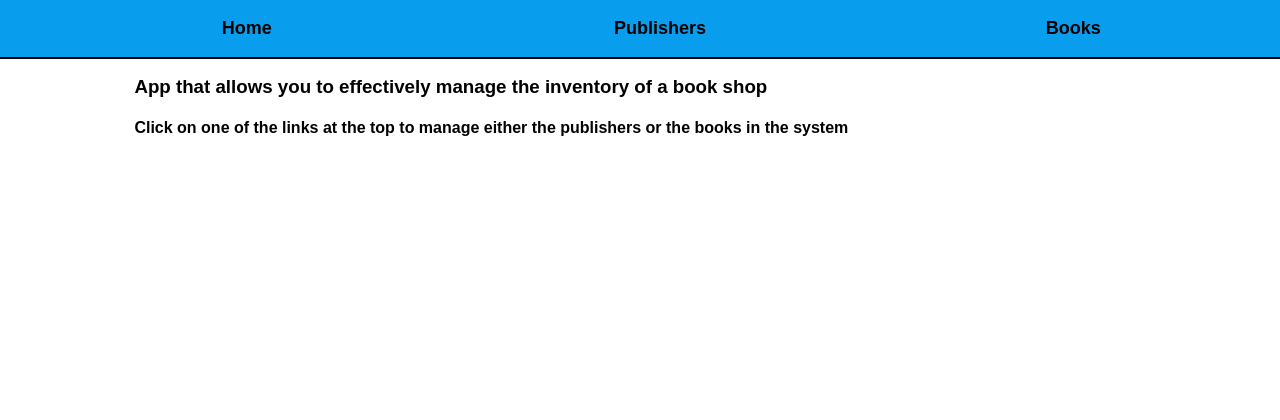
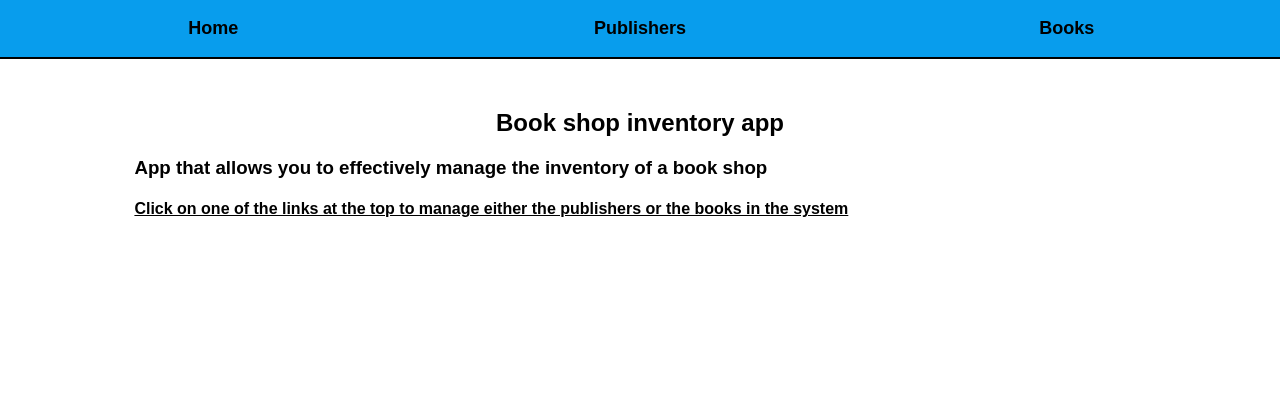
Before and after one commit to J-Rozas/Shop-Inventory-App, a Flask app: page / in a window 1280 px wide. Shown: the top 420 px of the page. Run offline with Flask 2, Linux system fonts and the light colour scheme; some libraries are stand-ins or nearby versions.

Commit message:
Include some styling for the home page and the header

```diff
--- a/static/styles/style.css
+++ b/static/styles/style.css
@@ -33,6 +33,10 @@ header {
     color: black;
 }
 
+#main_navbar {
+    padding-left: 0%;
+}
+
 #main_navbar > li {
     list-style-type: none;
 }
@@ -43,6 +47,18 @@ header {
 main {
     width: 80%;
     justify-self: center;
+}
+
+h1 {
+    text-align: center;
+}
+
+h4{
+    text-decoration: underline;
+}
+
+article {
+    margin-top: 10%;
 }
 
 .main_index {
```
